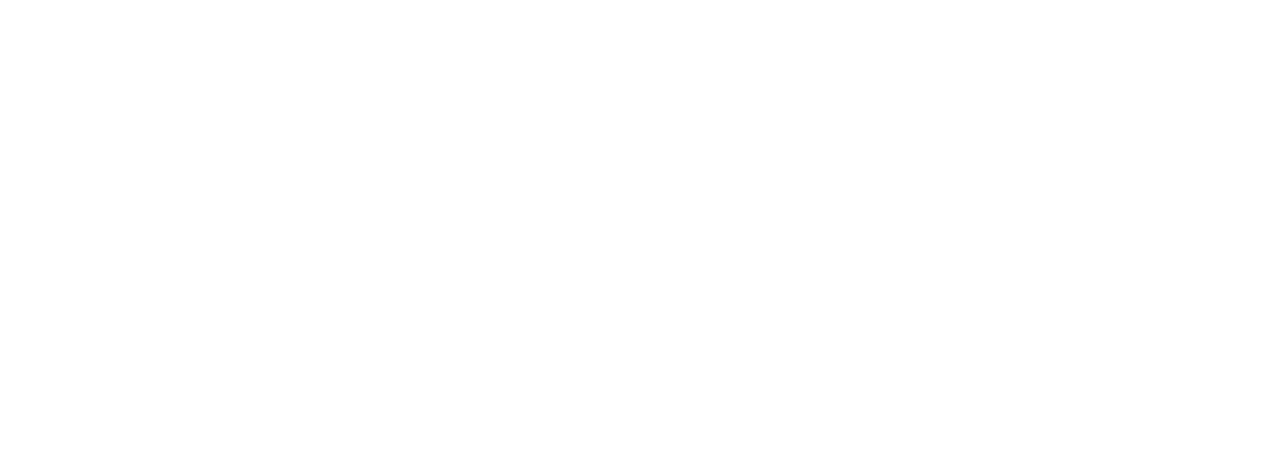
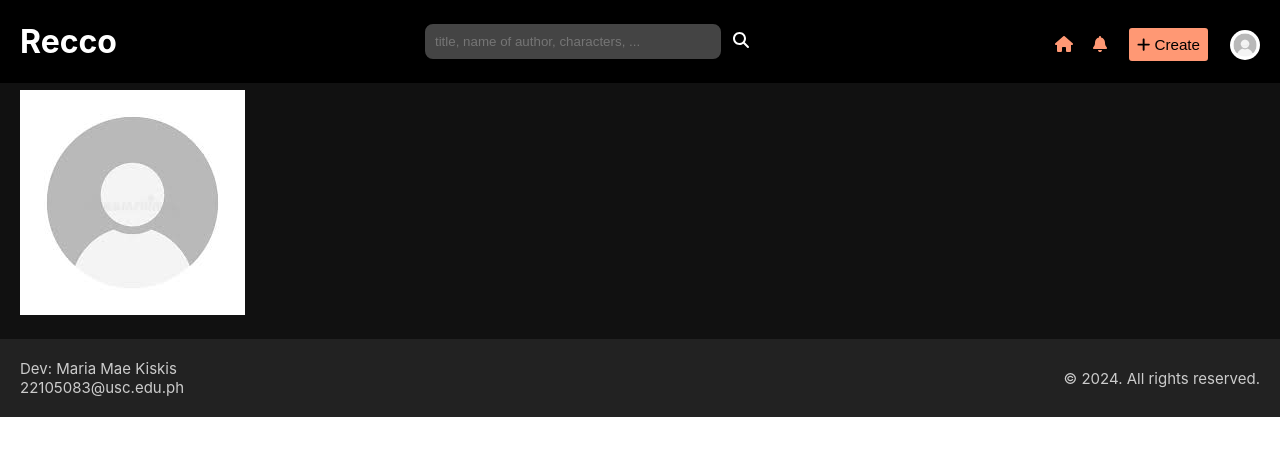
Before and after one commit to makiweeb13/WebDev2-Final-Project, a React (Vite) app: page /profile in a window 1280 px wide. Before the commit this address had no page. Shown: the top 456 px of the page. Built offline with nearby package versions, Linux system fonts and the light colour scheme.

Commit message:
improved protected routing and added 404 page

```diff
--- a/src/App.css
+++ b/src/App.css
@@ -94,6 +94,10 @@ main {
     margin-right: 20px;
 }
 
+.profile {
+    /* margin-top: 5rem; */
+}
+
 footer {
     background-color: #222;
     color: #ccc;
--- a/src/App.jsx
+++ b/src/App.jsx
@@ -1,9 +1,13 @@
+import { BrowserRouter as Router, Route, Routes} from 'react-router-dom';
 import Dashboard from './components/guest/Dashboard'
 import Login from './components/Login'
 import Signup from './components/Signup'
-import { BrowserRouter as Router, Route, Routes} from 'react-router-dom';
 import ProtectedRoutes from './util/ProtectedRoutes';
 import UserDashboard from './components/user/UserDashboard';
+import MainContent from './components/user/MainContent';
+import Profile from './components/user/Profile';
+import CreatePost from './components/user/CreatePost';
+import PageNotFound from './components/PageNotFound';
 import './App.css'
 
 function App() {
@@ -13,11 +17,16 @@ function App() {
       <div className="content">
         <Routes>
           <Route element={<ProtectedRoutes />}>
-            <Route exact path="/home" element={<UserDashboard />}/>
+            <Route  element={<UserDashboard />}>
+              <Route index path="/" element={<MainContent />}/>
+              <Route path="/profile" element={<Profile />}/>
+              <Route path="/create-post" element={<CreatePost />}/>
+            </Route>
           </Route>
-          <Route exact path="/" element={<Dashboard />} />
-          <Route exact path="/login" element={<Login />} />
-          <Route exact path="/signup" element={<Signup />} />
+          {/* <Route exact path="/" element={<Dashboard />} /> will implement guest mode soon*/}
+          <Route path="/login" element={<Login />} />
+          <Route path="/signup" element={<Signup />} />
+          <Route path="*" element={<PageNotFound />}/>
         </Routes>
       </div>
     </Router>
--- /dev/null
+++ b/src/components/PageNotFound.jsx
@@ -0,0 +1,9 @@
+function PageNotFound() {
+    return (
+        <>
+            <p>Error 404: Sorry, requested page could not be found. :(</p>
+        </>
+    )
+}
+
+export default PageNotFound;
--- a/src/components/user/CreatePost.jsx
+++ b/src/components/user/CreatePost.jsx
@@ -0,0 +1,11 @@
+import React from 'react';
+
+function CreatePost() {
+    return (
+        <main>
+            <h1>[Create Post]</h1>
+        </main>
+    )
+}
+
+export default CreatePost;
--- a/src/components/user/Profile.jsx
+++ b/src/components/user/Profile.jsx
@@ -0,0 +1,13 @@
+import React from 'react';
+
+function Profile() {
+    return (
+        <main>
+            <div className="profile">
+                <img src="src/assets/profile-icon.png" alt="profile picture" srcset="" />
+            </div>
+        </main>
+    )
+}
+
+export default Profile;
--- a/src/components/user/UserDashboard.jsx
+++ b/src/components/user/UserDashboard.jsx
@@ -1,13 +1,13 @@
 import React from 'react';
 import UserHeader from './UserHeader';
-import MainContent from './MainContent';
 import Footer from '../Footer';
+import { Outlet } from 'react-router-dom'
 
 function UserDashboard() {
     return (
         <>
             <UserHeader />
-            <MainContent />
+            <Outlet />
             <Footer />
         </>
     )
--- a/src/components/user/UserHeader.jsx
+++ b/src/components/user/UserHeader.jsx
@@ -18,12 +18,12 @@ function Header() {
                 <Link>
                     <FontAwesomeIcon icon={faBell} className="menu-icon" />
                 </Link>
-                <Link>
+                <Link to="/create-post">
                     <button className="create-post-btn">
                         <p><FontAwesomeIcon icon={faPlus} /> Create</p>
                     </button>
                 </Link>
-                <Link>
+                <Link to="/profile">
                     <img src="src/assets/profile-icon.png" alt="user profile" className="user-menu-profile"/>
                 </Link>
             </div>
--- a/src/util/ProtectedRoutes.jsx
+++ b/src/util/ProtectedRoutes.jsx
@@ -2,7 +2,7 @@ import { Outlet, Navigate } from 'react-router-dom'
 
 const ProtectedRoutes = () => {
     const user = true // represents whether a user is logged in
-    return user ? <Outlet /> : <Navigate to="login" />
+    return user ? <Outlet /> : <Navigate to="/login" />
 }
 
 export default ProtectedRoutes;
```
Also changed, not shown: src/util/AuthProvider.js (added, +27 -0 lines).
